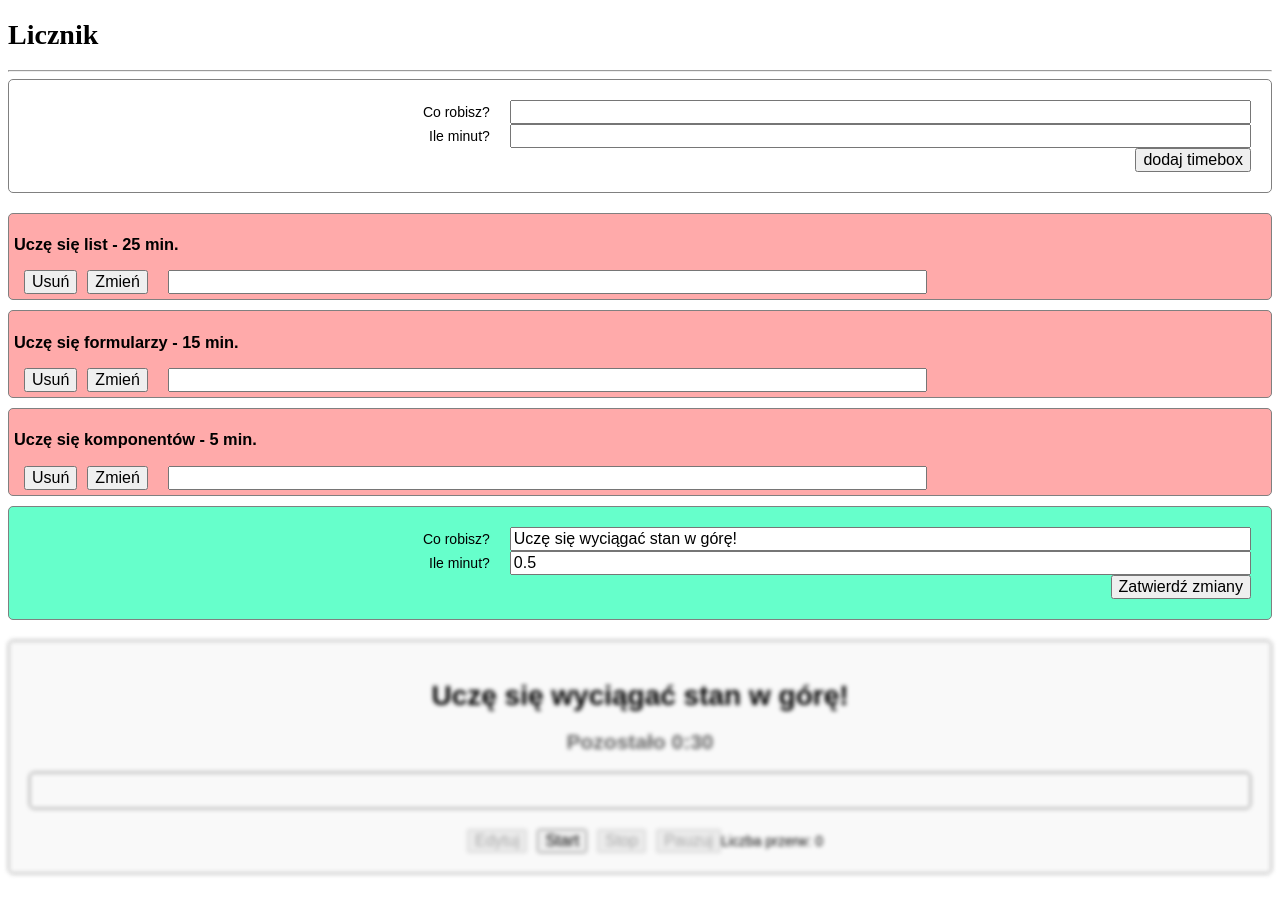
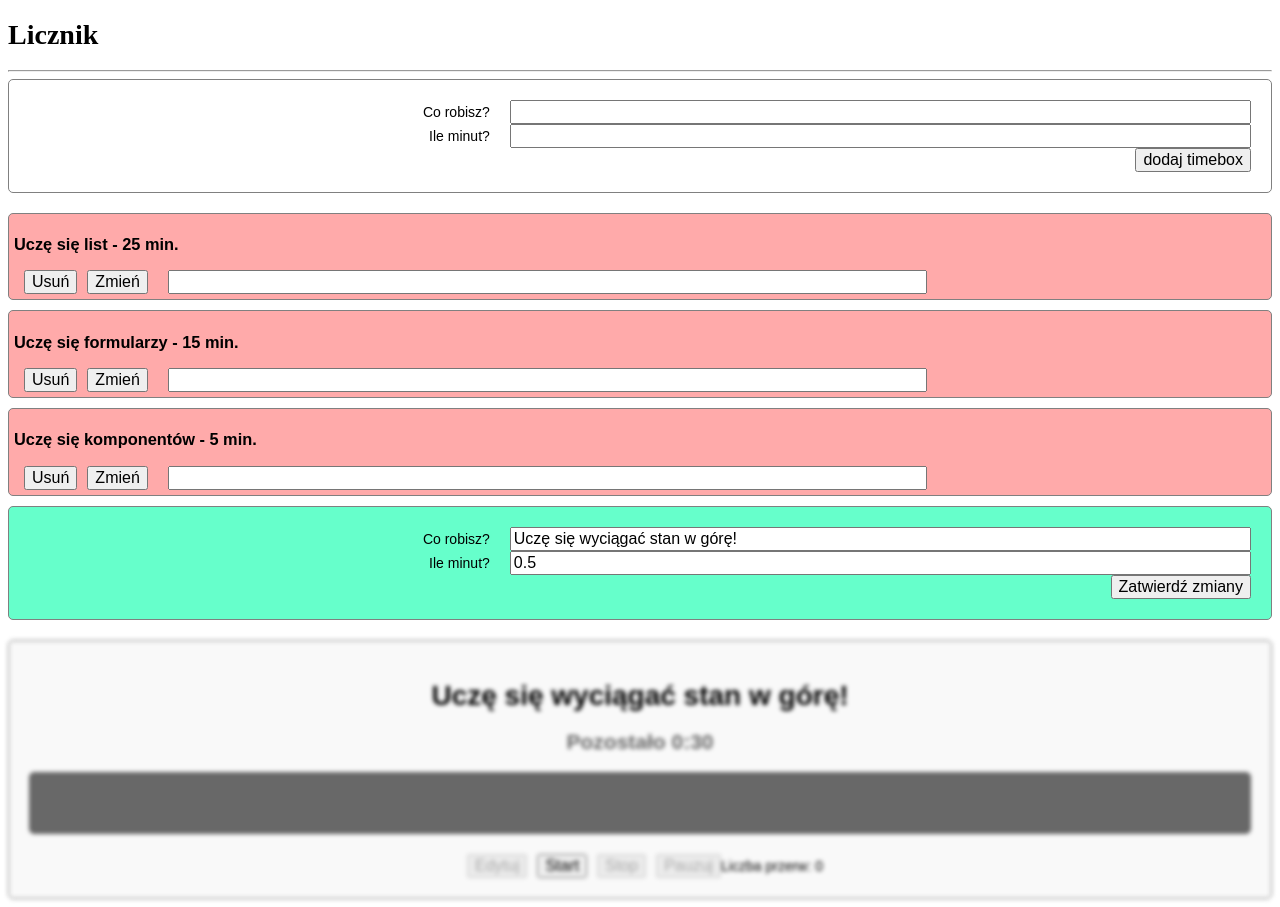
Before and after one commit to chaosdomok/timeboxing, a React (Create React App) app: page / in a window 1280 px wide. Before the commit the page ends 882 px from the top, so only its background shows below. Built offline with nearby package versions, Linux system fonts and the light colour scheme.

Commit message:
BEM applied

```diff
--- a/src/components/TimeboxComponents/ProgressBar.js
+++ b/src/components/TimeboxComponents/ProgressBar.js
@@ -1,7 +1,7 @@
 function ProgressBar({className= "", percent = "50"}) {
     return (
-        <div className={`ProgressBar ${className}`}>
-            <div style={{width: `${percent}%`}}></div>
+        <div className={`progress progress--big progress--color-red ${className}`}>
+            <div className="progress__bar" style={{width: `${percent}%`}}></div>
         </div>
     )
 }
--- a/src/styles/components.scss
+++ b/src/styles/components.scss
@@ -53,15 +53,27 @@ button {
 .Clock {
     color: orangered;
 }
-.ProgressBar {
-    border: 1px solid orangered;
+.progress {
+    border: 1px solid black;
     border-radius: $border-radius;
     height: 25px;
     margin-bottom: 20px;
     padding: 5px;
+}
 
-    > div {
-        height: 100%;
-        background-color: orangered;
-    }
+.progress--big {
+    height: 50px;
 }
+
+.progress--color-red {
+    border-color: orangered;
+}
+
+.Progress__bar {
+    height: 100%;
+    background-color: black;
+}
+
+.progress--color-red, .Progress__bar {
+    background-color: orangered;
+}
```
